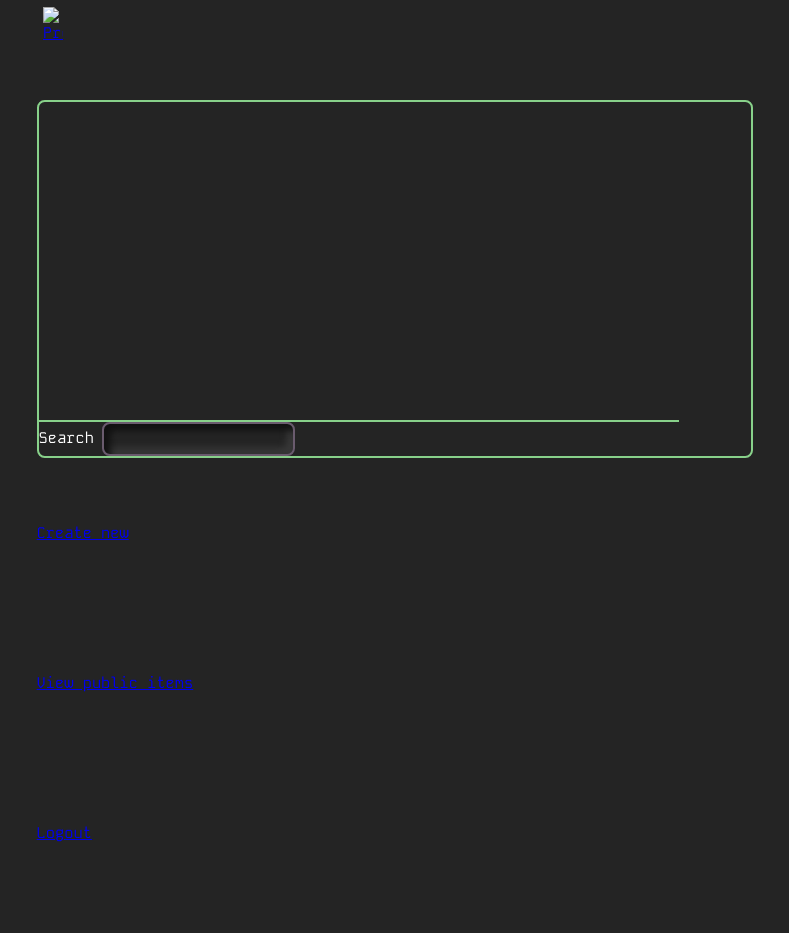
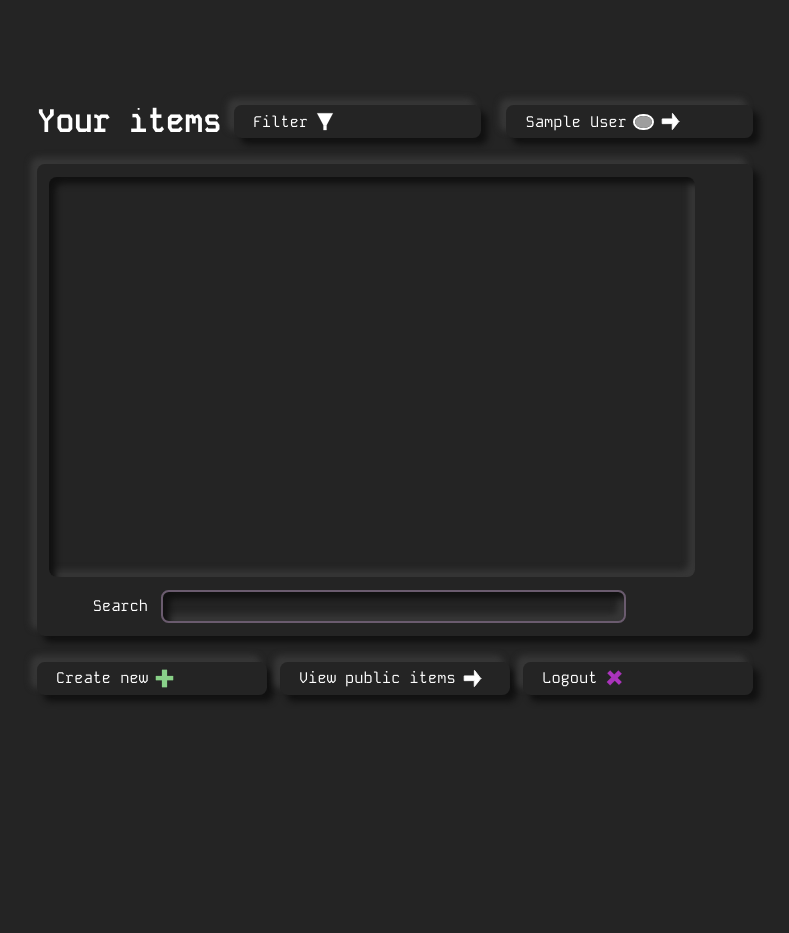
Before and after one commit to VincentBenders/TLE1, a PHP site: page / in a window 1280 px wide. Shown: the whole page, without its empty margins (245-1034 px from the left). After the commit the page ends 701 px from the top, so only its background shows below. Run offline with PHP 8.4, Linux system fonts and the light colour scheme; the visitor is signed in with stand-in values (Sample User, id 1); grey boxes are pictures that could not be loaded.

Commit message:
Added partial styling to home pages

```diff
--- a/css/style.css
+++ b/css/style.css
@@ -71,7 +71,7 @@
 }
 
 a,
-button[type=submit] {
+button {
     display: flex;
     flex-direction: row;
     align-items: center;
@@ -181,20 +181,61 @@
     }
 }
 
+#homeMain {
+    display: flex;
+    flex-direction: column;
+}
+
+#homeTop {
+    display: flex;
+    flex-direction: row;
+    justify-content: space-between;
+    gap: 1vw;
+    align-items: center;
+}
+
 #objectDisplay {
-    border: 2px solid var(--green);
     border-radius: var(--borderRadius);
+    width: 100%;
+    margin: 1vw 0;
 }
 
 #objectContainer {
     display: flex;
     flex-direction: column;
-    overflow: scroll;
-    border-bottom: 2px solid var(--green);
-    width: 50vw;
-    height: 40vh;
+    overflow: auto;
+    width: 90%;
+    height: 50vh;
     gap: 1vw;
     padding: 1vw;
+    margin: 1vw;
+}
+
+#searchBarContainer {
+    padding: 0 1vw;
+    margin-bottom: 1vw;
+    width: 90%;
+
+    form {
+        width: 100%;
+        display: flex;
+        flex-direction: row;
+        justify-content: center;
+        align-items: center;
+        gap: 1vw;
+
+        input {
+            width: 75%;
+        }
+    }
+}
+
+#homeBottom {
+    display: flex;
+    flex-direction: row;
+    justify-content: space-between;
+    align-items: center;
+    gap: 1vw;
 }
 
 .listObject {
@@ -235,14 +276,23 @@
     cursor: pointer;
     color: var(--green);
 
-    img {
+    img:not(.profilePicture) {
         filter: var(--greenFilter);
     }
+
+    img.profilePicture {
+        border-color: var(--green);
+    }
+
 }
 
 .button:active {
     background-color: var(--darkGrey);
     box-shadow: var(--indentShadow);
+}
+
+.cross {
+  transform: rotate(45deg);
 }
 
 .extrude {
@@ -279,3 +329,8 @@
 img.white {
     filter: invert(100%);
 }
+
+.profilePicture {
+    border: 2px solid white;
+    border-radius: 100%;
+}
--- a/includes/pages/home.php
+++ b/includes/pages/home.php
@@ -9,3 +9,11 @@
     header("Location: login");
     exit;
 }
+
+if (empty($_SESSION['image'])) {
+    $profilePicturePath = BASE_PATH . 'includes/images/default-profile-picture.svg';
+    $class = 'white';
+} else {
+    $profilePicturePath = BASE_PATH . 'includes/uploaded/images/' . $_SESSION['image'];
+    $class = 'profilePicture';
+}
--- a/includes/pages/templates/home.php
+++ b/includes/pages/templates/home.php
@@ -1,28 +1,32 @@
-<main id="home">
+<main id="homeMain">
 
     <section id="homeTop">
 
         <h1>Your items</h1>
 
-        <button>Filter</button>
+        <button class="button">
+            Filter
+            <img src="<?= BASE_PATH ?>includes/images/filter-icon.svg" alt="" class="white">
+        </button>
 
         <div id="filterContainer">
 
         </div>
 
-        <a href="<?= BASE_PATH ?>profile">
-            <p></p>
-            <img src="" alt="Profile">
-            <svg></svg>
+        <a href="<?= BASE_PATH ?>profile" class="button">
+            <?= htmlentities($_SESSION['name']) ?>
+            <img src="<?= $profilePicturePath ?? '' ?>" alt="Profile picture" class="<?= $class ?? '' ?>">
+            <img src="<?= BASE_PATH ?>includes/images/arrow-right.svg" alt="" class="white">
         </a>
 
     </section>
 
-    <section id="objectDisplay">
+
+    <section id="objectDisplay" class="extrude">
 
         <div id="objectDisplayTop">
 
-            <div id="objectContainer">
+            <div id="objectContainer" class="indent">
 
             </div>
 
@@ -41,27 +45,26 @@
 
         </div>
 
+    </section>
 
-    </section>
 
     <section id="homeBottom">
 
-        <a href="<?= BASE_PATH ?>create" id="createNewObject">
+        <a href="<?= BASE_PATH ?>create" id="createNewObject" class="button">
             Create new
-            <svg></svg>
+            <img src="<?= BASE_PATH ?>includes/images/plus-icon.svg" alt="" class="green">
         </a>
 
-        <a href="<?= BASE_PATH ?>showcase" id="viewPublicObjects">
+        <a href="<?= BASE_PATH ?>showcase" id="viewPublicObjects" class="button">
             View public items
-            <svg></svg>
+            <img src="<?= BASE_PATH ?>includes/images/arrow-right.svg" alt="" class="white">
         </a>
 
-        <a href="<?= BASE_PATH ?>Logout">
+        <a href="<?= BASE_PATH ?>Logout" class="button">
             Logout
-            <svg></svg>
+            <img src="<?= BASE_PATH ?>includes/images/plus-icon.svg" alt="" class="purple cross">
         </a>
 
     </section>
 
-
 </main>
```
Also changed, not shown: includes/pages/login.php (+8 -7 lines).
